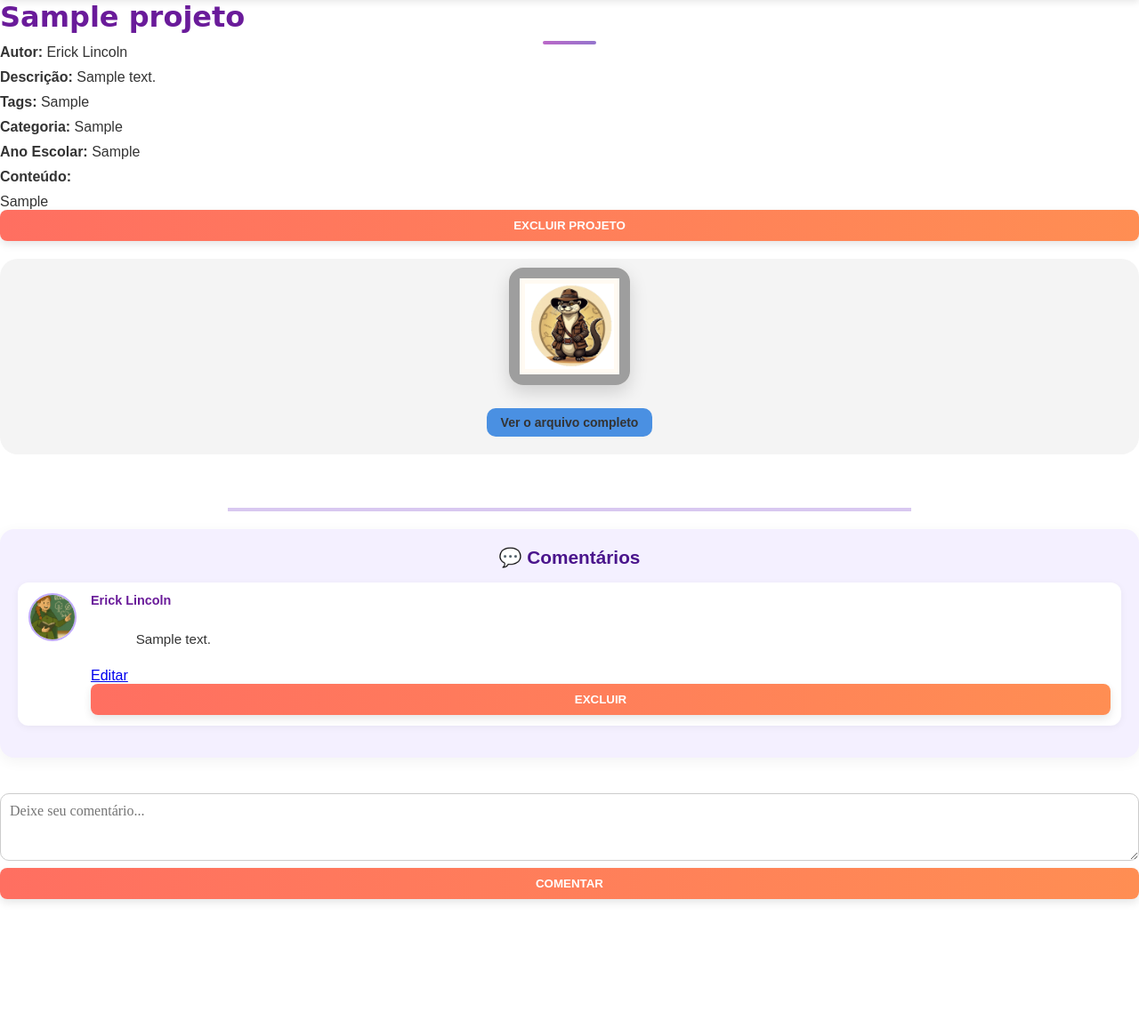
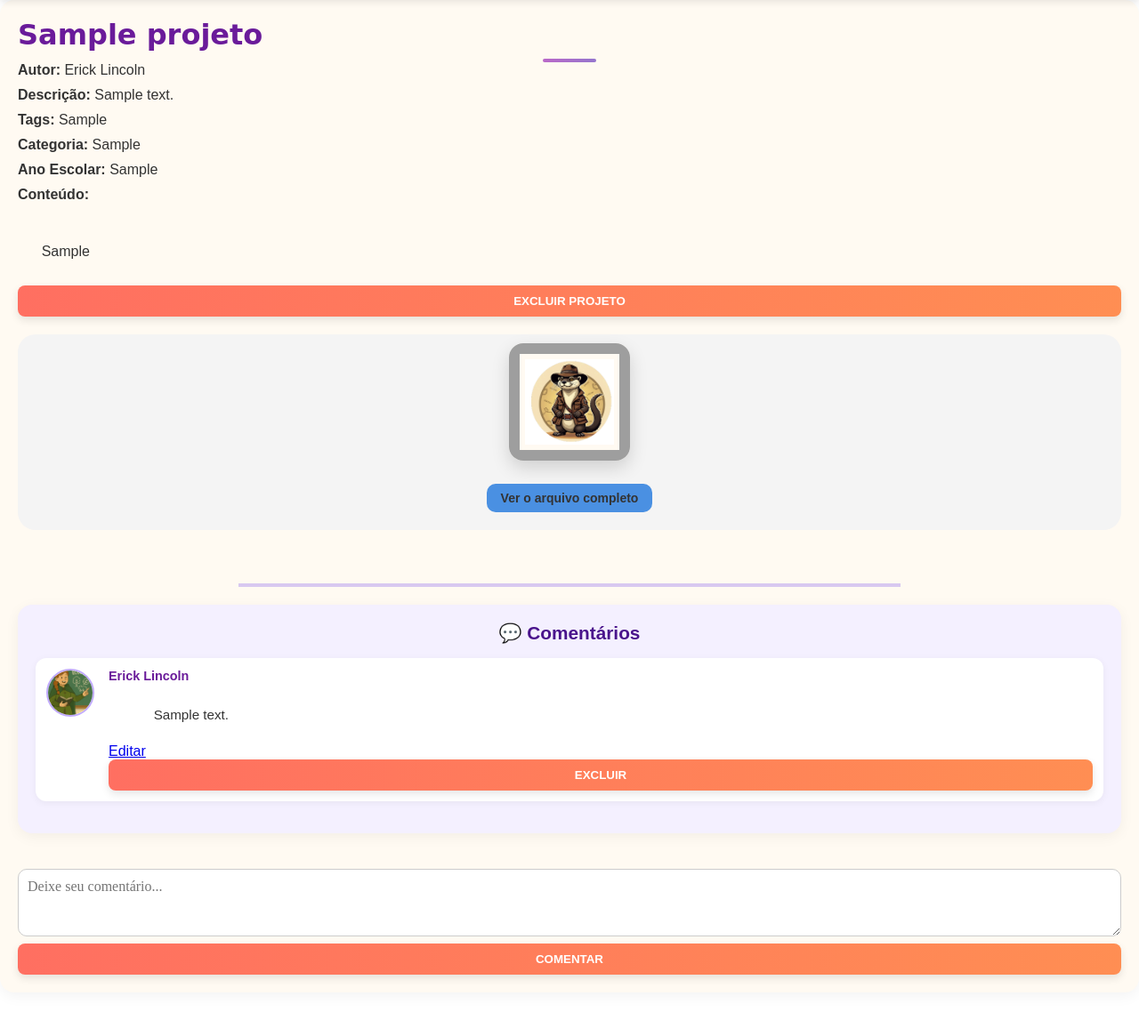
Before and after one commit to LincolnRick/EdVenturers, a Flask app: page /projeto/1 in a window 1280 px wide. Shown: the part 60-1216 px from the top of the page at 89% size. Run offline with Flask 3, Linux system fonts and the light colour scheme; a user stored in the database is signed in; tables that the repository leaves empty hold one stand-in row (values such as "Sample post"); some libraries are stand-ins or nearby versions; grey boxes are pictures that could not be loaded.

Commit message:
Melhora layout da página de projeto

```diff
--- a/taverna/static/css/style.css
+++ b/taverna/static/css/style.css
@@ -1383,6 +1383,19 @@ video.miniatura-imagem {
   transition: transform 0.3s ease, box-shadow 0.3s ease;
   cursor: pointer;
 }
+.bloco-projeto-individual {
+  background-color: #fffaf2;
+  padding: 20px;
+  border-radius: 16px;
+  box-shadow: 0 4px 16px rgba(0, 0, 0, 0.05);
+  margin-bottom: 40px;
+}
+
+.conteudo-projeto {
+  margin-top: 1rem;
+  white-space: pre-wrap;
+  line-height: 1.6;
+}
 .divisor-comentarios {
   border: none;
   border-top: 4px solid #d8c8f0;
```
Also changed, not shown: taverna/templates/projeto.html (+48 -8 lines).
